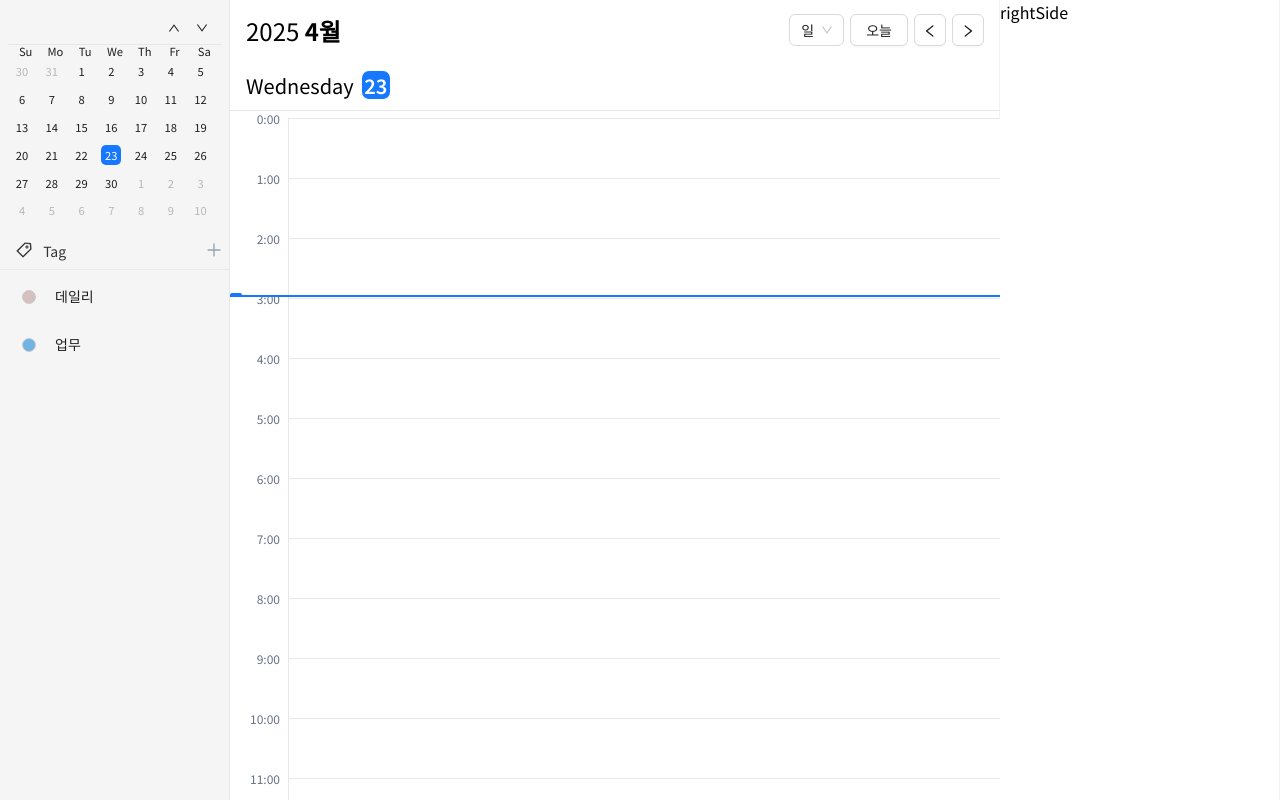
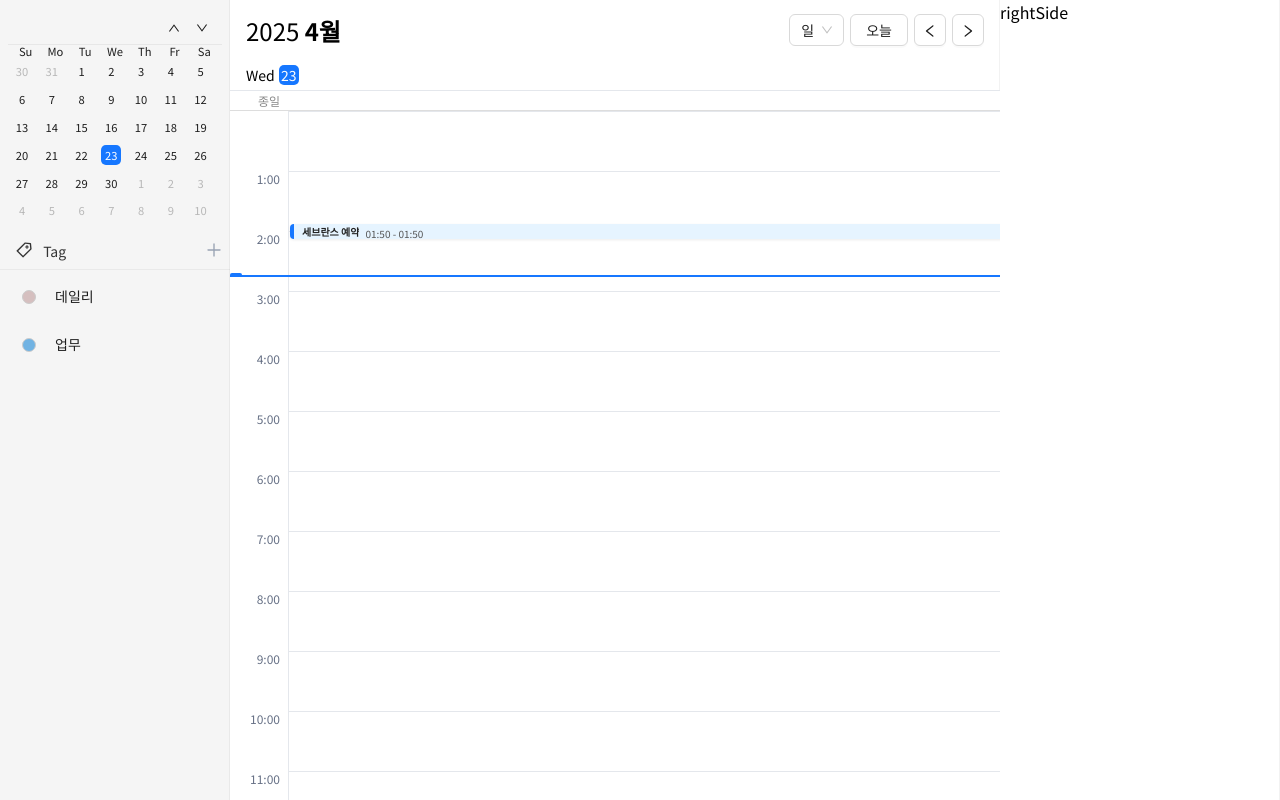
Before and after one commit to LogInDev/my-todo-calendar-project, a React (Create React App) app in the folder frontend/: page / in a window 1280 px wide. Built offline with nearby package versions, Linux system fonts and the light colour scheme.

Commit message:
종일 기능 추가

```diff
--- a/frontend/src/components/common/DropCell.jsx
+++ b/frontend/src/components/common/DropCell.jsx
@@ -3,12 +3,11 @@ import { useDrop } from 'react-dnd'
 // CSS
 import styles from './DropCell.module.scss'
 
-function DropCell({ hour, minute, onDrop }) {
+function DropCell({ hour, minute, onDrop, isAllDay = false }) {
     const [{ isOver }, dropRef] = useDrop({
         accept: 'TODO',
         drop: (item) => {
-            console.log('[DropCell] dropped', item, hour, minute)
-            onDrop(item, hour, minute)
+            onDrop(item, hour, minute, isAllDay)
         },
         collect: (monitor) => ({
             isOver: monitor.isOver(),
@@ -18,10 +17,8 @@ function DropCell({ hour, minute, onDrop }) {
     return (
         <div
             ref={dropRef}
-            className={`${styles.cell} ${isOver ? styles.isOver : ''}`}
-        >
-            {/* optional 시각적 표시 */}
-        </div>
+            className={`${styles.cell} ${isAllDay ? styles.allDay : ''} ${isOver ? styles.isOver : ''}`}
+        />
     )
 }
 
--- a/frontend/src/components/common/DropCell.module.scss
+++ b/frontend/src/components/common/DropCell.module.scss
@@ -7,9 +7,17 @@
   z-index: 1;
 }
 
+// 종일
+.allDay {
+  height: 100%;
+  flex: 1;
+  border-radius: 4px;
+}
+
+// 드래그시 드롭 영역
 .isOver {
     border: 2px solid main.$color-blue-600;
     border-radius: 5px;
     box-shadow: 10px 4px 10px rgba(0, 0, 0, 0.55);
-    z-index: 10; // 위로 올림
+    z-index: 10;
 }
--- a/frontend/src/pages/index/components/middleside/DayCalendar.jsx
+++ b/frontend/src/pages/index/components/middleside/DayCalendar.jsx
@@ -1,6 +1,4 @@
 import React, { useState } from 'react'
-// redux
-import { useSelector } from 'react-redux'
 // Components
 import CurrentTimeLine from './CurrentTimeLine'
 import TodoItem from './TodoItem'
@@ -20,43 +18,72 @@ function DayCalendar({ date }) {
         {
             id: '1',
             title: '세브란스 예약',
-            start: dayjs(date).hour(15).minute(50),
-            end: dayjs(date).hour(16).minute(50),
+            start: dayjs(date).hour(1).minute(50),
+            end: dayjs(date).hour(1).minute(50),
             color: '#e6f4ff',
+            isAllDay: false,  // 종일 여부
         },
     ])
 
     // drop하는 곳의 정보를 todoItem에 업데이트
-    const updateTodoTime = (todo, newHour, newMinute) => {
+    const updateTodoTime = (todo, newHour, newMinute, isAllDayDrop = false) => {
+        const newStart = isAllDayDrop
+            ? dayjs(date).startOf('day')       // 종일이면 시간 없이 날짜만
+            : dayjs(date).hour(newHour).minute(newMinute)
+
+        const duration = dayjs(todo.end).diff(dayjs(todo.start), 'minute')
+
+        const newEnd = isAllDayDrop
+            ? newStart.add(15, 'minute')       // 종일 높이용
+            : newStart.add(duration, 'minute')
+
         setTodos((prev) =>
-            prev.map((t) => {
-                if (t.id === todo.id) {
-                    const duration = dayjs(t.end).diff(t.start, 'minute')
-                    const newStart = dayjs(date).hour(newHour).minute(newMinute)
-                    const newEnd = newStart.add(duration, 'minute')
-                    return { ...t, start: newStart, end: newEnd }
-                }
-                return t
-            })
+            prev.map((t) =>
+                t.id === todo.id
+                    ? {
+                        ...t,
+                        start: newStart,
+                        end: newEnd,
+                        isAllDay: isAllDayDrop,
+                    }
+                    : t
+            )
         )
     }
 
     return (
         <div className={styles.wrapper}>
+            {/* 날짜 헤더 */}
             <div className={styles.dateHeader}>
-                <span>{date.format('dddd')}</span>
-                <span className={`${styles.dateBox} ${isToday ? styles.today : styles.notToday}`}>
+                <span>{date.format('ddd')}</span>
+                <span className={`${styles.dateHeader__dateBox} ${isToday ? styles.dateHeader__today : styles.dateHeader__notToday}`}>
                     {date.date()}
                 </span>
             </div>
 
+            {/* 일 캘린더 */}
             <div className={styles.timeGrid}>
+                {/* 종일 영역 */}
+                <div className={styles.allDayRow}>
+                    <span className={styles.allDayRow__label}>종일</span>
+                    <DropCell
+                        isAllDay
+                        hour={0}
+                        minute={0}
+                        onDrop={updateTodoTime}
+                    />
+                </div>
+
+                {/* 현재 시간 표시 라인 */}
                 {isToday && <CurrentTimeLine />}
 
+                {/* 시간 그리드 */}
                 {[...Array(24)].map((_, hour) => (
-                    <div key={hour} className={styles.timeGrid__hourRow}>
-                        <span className={styles.timeGrid__hourLabel}>{hour}:00</span>
-                        <div className={styles.timeGrid__column}>
+                    <div key={hour} className={styles.hourRow}>
+                        <span className={styles.hourRow__label}>
+                            {hour !== 0 ? `${hour}:00` : ''}
+                        </span>
+                        <div className={styles.hourRow__column}>
                             {[0, 15, 30, 45].map((minute) => (
                                 <DropCell
                                     key={`${hour}-${minute}`}
@@ -69,6 +96,7 @@ function DayCalendar({ date }) {
                     </div>
                 ))}
 
+                {/* 할 일 */}
                 {todos.map((todo) => (
                     <TodoItem key={todo.id} data={todo} />
                 ))}
--- a/frontend/src/pages/index/components/middleside/DayCalendar.module.scss
+++ b/frontend/src/pages/index/components/middleside/DayCalendar.module.scss
@@ -3,67 +3,87 @@
     height: 100%;
     flex-shrink: 0;
     position: relative;
-}
+
 
   .dateHeader {
     display: flex;
     align-items: center;
-  gap: 8px;
-  font-size: 20px;
-  font-weight: 500;
+    gap: 4px;
+    font-size: 14px;
+    // font-weight: 100;
     padding: 9px 16px;
-  height: 50px;
-}
+    height: 30px;
 
-.dateBox {
-  width: 28px;
-  height: 28px;
+
+      &__dateBox {
+        width: 20px;
+        height: 20px;
         display: flex;
         align-items: center;
         justify-content: center;
         border-radius: 25%;
-  font-weight: 600;
+        // font-weight: 600;
       }
 
-.today {
+      &__today {
         background-color: main.$color-blue-600;
-  color: main.$color-white-000;
+        color: main.$color-gray-000;
       }
 
-.notToday {
+      &__notToday {
         background-color: transparent;
-  color: #999;
+        color: main.$color-gray-600;
       }
-
+    }
   .timeGrid {
     position: relative;
     flex: 1;
     overflow-y: scroll;
+    // padding-top: 8px;
     padding-right: 16px;
     border-top: 1px solid main.$color-gray-200;
-  max-height: calc(100vh - 110px); // middleSide 헤더(60px) + dateHeader(50px) 높이 제외
+    max-height: calc(100vh - 90px); // middleSide 헤더(60px) + dateHeader(30px) 높이 제외
 
     // 스크롤바 안보이게 하기
     scrollbar-width: thin;
     scrollbar-color: transparent transparent;
 
-  &__hourRow {
+    .allDayRow {
+      display: flex;
+      align-items: center;
+      position: sticky;
+      top: 0;
+      background: white;
+      z-index: 5;
+      height: 20px;
+      border-bottom: 1px solid #ddd;
+
+      &__label {
+        width: 50px;
+        font-size: 12px;
+        color: #888;
+        text-align: right;
+        flex-shrink: 0;
+      }
+    }
+
+    .hourRow {
       display: flex;
       position: relative;
       height: 60px;
       align-items: flex-start;
       gap: 8px;
-  }
 
-  &__hourLabel {
+
+      &__label {
         width: 50px;
         font-size: 12px;
         color: main.$color-gray-500;
         text-align: right;
         line-height: 15px;
         height: 15px;
-    padding-top: 0px;
         flex-shrink: 0;
+        // margin-top: 60px;
       }
 
         &__column {
@@ -75,18 +95,7 @@
         padding-left: 0px;
         border-top: 1px solid main.$color-gray-200;
         border-left: 1px solid main.$color-gray-200;
-    margin-top: 7px;
-  }
-
-  &__line {
-    flex: 1;
-    height: 1px;
-    background-color: main.$color-gray-200;
-  }
-
-  &__timeSlot {
-    height: 60px;
-    display: flex;
-    align-items: center;
       }
     }
+  }
+}
--- a/frontend/src/pages/index/components/middleside/TodoItem.jsx
+++ b/frontend/src/pages/index/components/middleside/TodoItem.jsx
@@ -1,10 +1,15 @@
-import React from 'react'
+import React, { useEffect } from 'react'
 import styles from './TodoItem.module.scss'
 import { useDrag } from 'react-dnd'
 
 function TodoItem({ data }) {
-    const top = data.start.hour() * 60 + data.start.minute()
-    const height = data.end.diff(data.start, 'minute')
+    const { title, start, end, color, isAllDay } = data
+
+    const top = isAllDay ? 0 : start.hour() * 60 + start.minute()
+    const rawDuration = end.diff(start, 'minute')
+    const duration = isAllDay ? 20 : Math.max(rawDuration, 15)
+    const isCompact = isAllDay || duration <= 15
+
 
     const [{ isDragging }, dragRef] = useDrag({
         type: 'TODO',
@@ -14,27 +19,30 @@ function TodoItem({ data }) {
         }),
     })
 
+
     return (
         <div
             ref={dragRef} // 드래그 연결
-            className={styles.todo}
+            className={`${styles.todo} ${isDragging ? styles.dragging : ''} ${isCompact ? styles.compact : ''}`}
             style={{
-                top: `${top}px`,
-                height: `${height}px`,
-                backgroundColor: data.color,
+                top: isAllDay ? '0px' : `${top + 23}px`,
+                height: `${duration}px`,
+                backgroundColor: color,
                 opacity: isDragging ? 0.6 : 1,
                 cursor: 'move',
                 position: 'absolute', // 절대 위치 필수
                 left: 60, // 필요시 조정 (좌측 라벨과 겹치지 않게)
                 right: 0,
-                zIndex: isDragging ? 1000 : 1,
+                zIndex: isDragging || isAllDay ? 1000 : 2,
             }}
         >
             <div className={styles.title}>{data.title}</div>
-            <div className={styles.time}>
-                {data.start.format('HH:mm')} - {data.end.format('HH:mm')}
-            </div>
-        </div>
+            {!isAllDay && (
+                <div className={styles.time}>
+                    {`${start.format('HH:mm')} - ${end.format('HH:mm')}`}
+                </div>
+            )}
+        </div >
     )
 }
 
--- a/frontend/src/pages/index/components/middleside/TodoItem.module.scss
+++ b/frontend/src/pages/index/components/middleside/TodoItem.module.scss
@@ -25,10 +25,32 @@
 .title {
   font-weight: 600;
   color: #222;
+  white-space: nowrap;
+  overflow: hidden;
+  text-overflow: ellipsis;
 }
 
 .time {
   font-size: 11px;
   color: #555;
   margin-top: 4px;
+  white-space: nowrap;
+  overflow: hidden;
+  text-overflow: ellipsis;
 }
+
+/* 한 줄 모드 (15px 높이) */
+.compact {
+  display: flex;
+  flex-direction: row;
+  align-items: center;
+  gap: 6px;
+
+  .title, .time {
+    font-size: 10px;
+    white-space: nowrap;
+    overflow: hidden;
+    text-overflow: ellipsis;
+    flex-shrink: 1;
+  }
+}
```
Lines whose indentation alone changed are shown as unchanged.
